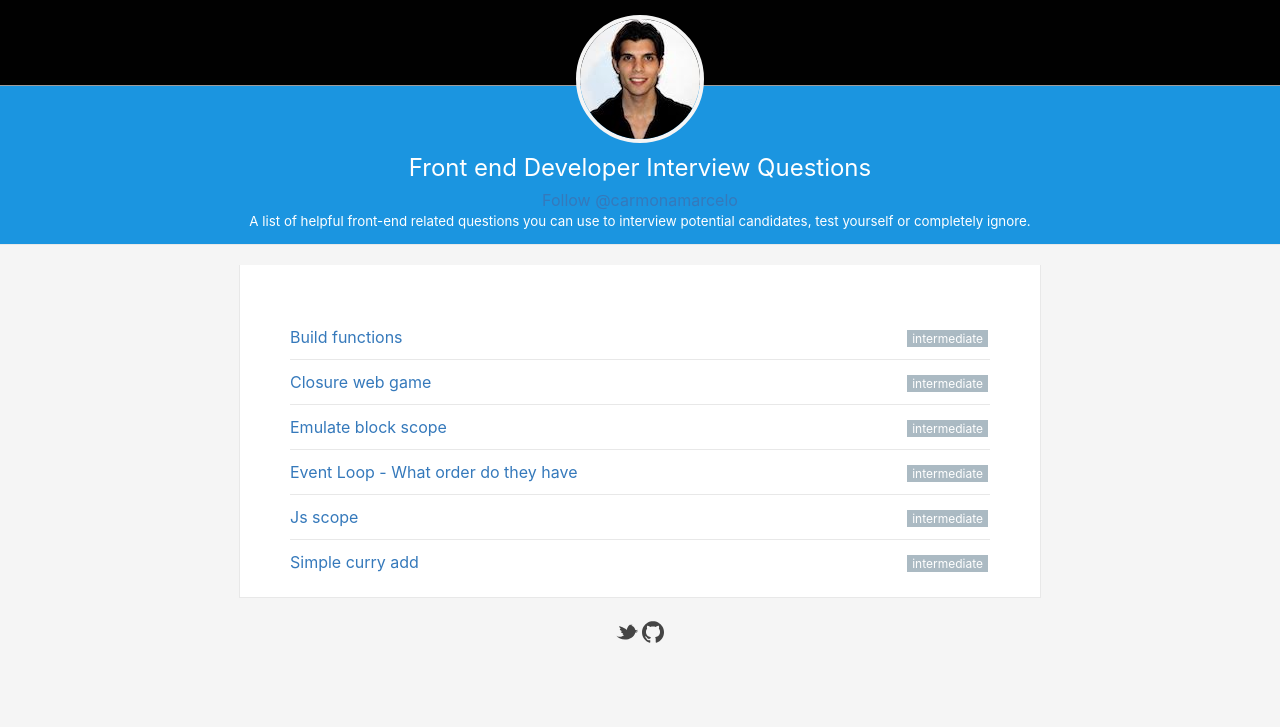
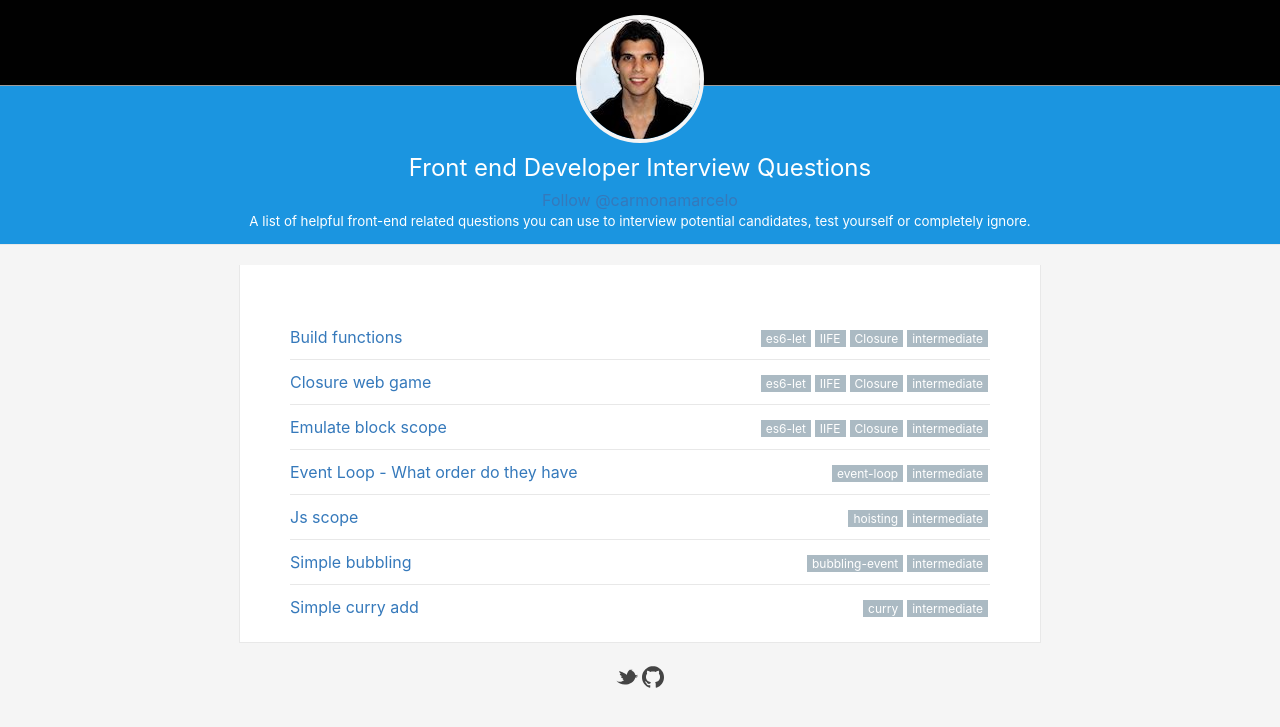
Before and after one commit to marcelocarmona/Front-end-Developer-Interview-Questions, a Jekyll site: the page built from index.html, in a window 1280 px wide. Shown: the top 727 px of the page. Built offline with Jekyll 4.4.1, drawn with Linux system fonts in a browser that asks for light colours; comment, search, counter and statistics services are not loaded.

Commit message:
tags and bubbling

```diff
--- a/_questions/build-functions/question.md
+++ b/_questions/build-functions/question.md
@@ -2,7 +2,7 @@
 title: Build functions
 layout: question
 permalink: build-functions
-tags: intermediate
+tags: intermediate Closure IIFE es6-let
 ---
 
 ### We're building a function that return an array of functions
--- a/_questions/closure-web-game/question.md
+++ b/_questions/closure-web-game/question.md
@@ -2,7 +2,7 @@
 title: Closure web game
 layout: question
 permalink: closure-web-game
-tags: intermediate
+tags: intermediate Closure IIFE es6-let
 ---
 
 ### We're building a web game where everybody wins and we are all friends forever.
--- a/_questions/emulate-block-scope/question.md
+++ b/_questions/emulate-block-scope/question.md
@@ -2,7 +2,7 @@
 title: Emulate block scope
 layout: question
 permalink: emulate-block-scope
-tags: intermediate
+tags: intermediate Closure IIFE es6-let
 ---
 
 ### Emulating Block Scope in JavaScript
--- a/_questions/event-loop_what-order-do-they-have/question.md
+++ b/_questions/event-loop_what-order-do-they-have/question.md
@@ -2,7 +2,7 @@
 title: Event Loop - What order do they have
 layout: question
 permalink: event-loop_what-order-do-they-have
-tags: intermediate
+tags: intermediate event-loop
 ---
 
 
--- a/_questions/js-scope/question.md
+++ b/_questions/js-scope/question.md
@@ -2,7 +2,7 @@
 title: Js scope
 layout: question
 permalink: js-scope
-tags: intermediate
+tags: intermediate hoisting
 ---
 
 ### If we execute this Javascript, what will the browser's console show?
--- a/_questions/simple-curry-add/question.md
+++ b/_questions/simple-curry-add/question.md
@@ -2,7 +2,7 @@
 title: Simple curry add
 layout: question
 permalink: simple-curry-add
-tags: intermediate
+tags: intermediate curry
 ---
 
 ### How would you make this work?
```
Also changed, not shown: _questions/simple-bubbling/question.md (added, +24 -0 lines), _questions/simple-bubbling/solution.md (added, +43 -0 lines).
